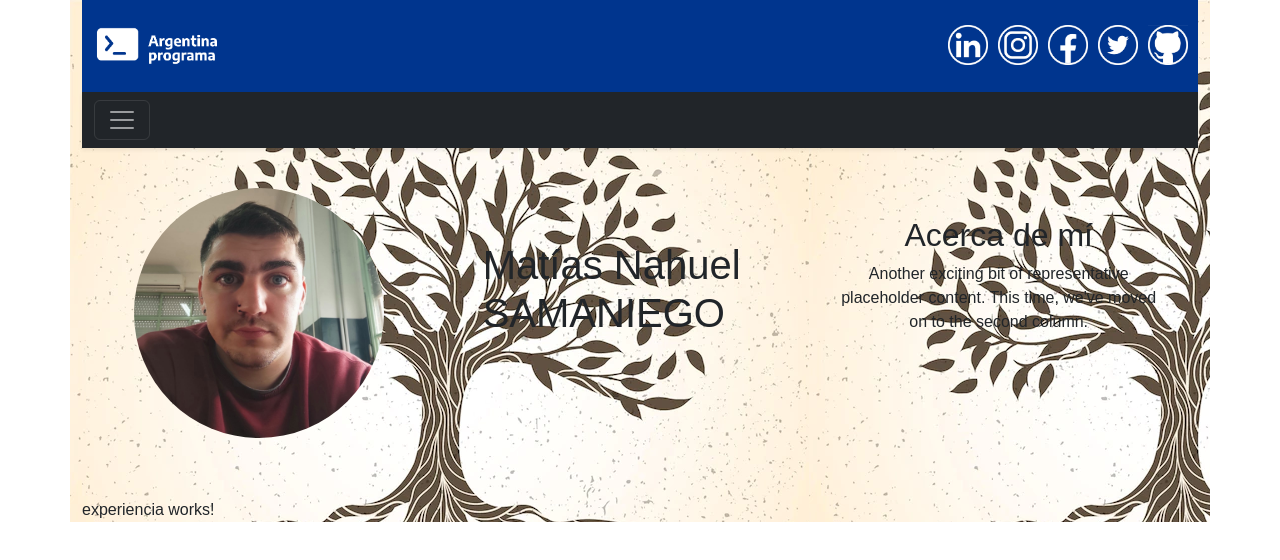
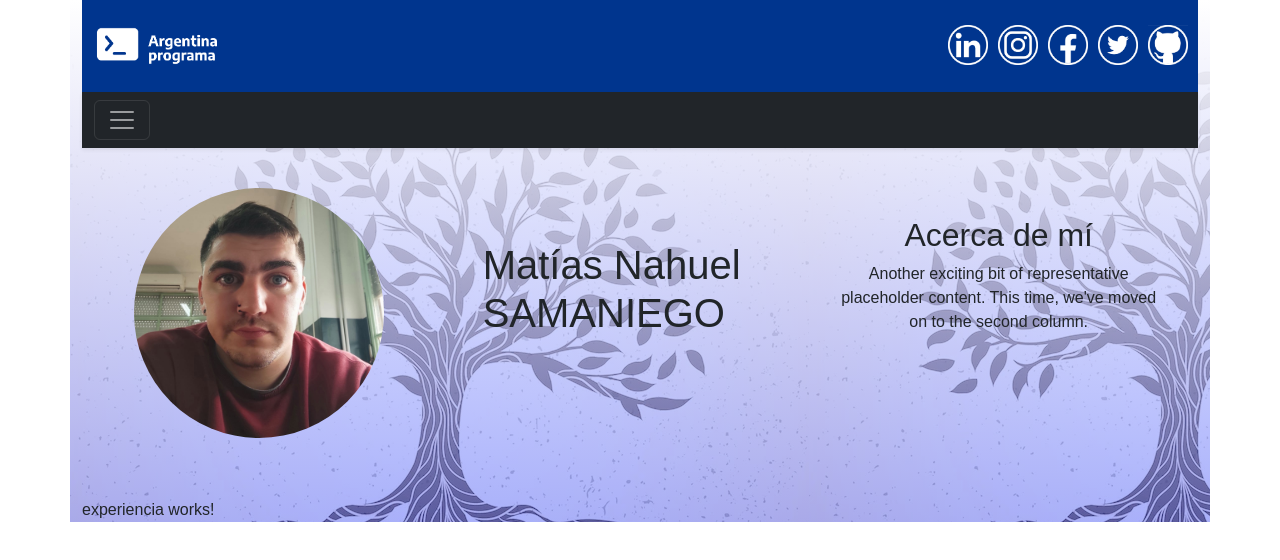
Before and after one commit to matnasama/frontend, an Angular app in the folder FrontEnd/: page / in a window 1280 px wide. Shown: the top 560 px of the page. Built offline with nearby package versions, Linux system fonts and the light colour scheme; a web font is replaced by a local one.

Commit message:
actualizado

```diff
--- a/FrontEnd/src/app/app.component.css
+++ b/FrontEnd/src/app/app.component.css
@@ -1,3 +1,5 @@
-.container {
-    background-image: url(../assets/tree2.png);
+.container{
+background-image:linear-gradient(rgb(255, 255, 255),rgba(84, 100, 250, 0.5)),
+ url(../assets/tree2.png);
+
 }
--- a/FrontEnd/src/app/app.module.ts
+++ b/FrontEnd/src/app/app.module.ts
@@ -10,6 +10,7 @@ import { NgbModule } from '@ng-bootstrap/ng-bootstrap';
 import { AcercaDeComponent } from './components/acerca-de/acerca-de.component';
 import { MenuComponent } from './components/menu/menu.component';
 import { ExperienciaComponent } from './components/experiencia/experiencia.component';
+import { FondoComponent } from './components/fondo/fondo.component';
 
 @NgModule({
   declarations: [
@@ -19,7 +20,8 @@ import { ExperienciaComponent } from './components/experiencia/experiencia.compo
     SocialComponent,
     AcercaDeComponent,
     MenuComponent,
-    ExperienciaComponent
+    ExperienciaComponent,
+    FondoComponent
   ],
   imports: [
     BrowserModule,
--- a/FrontEnd/src/app/components/menu/menu.component.css
+++ b/FrontEnd/src/app/components/menu/menu.component.css
@@ -0,0 +1,3 @@
+button{
+    float: right;
+}
--- a/FrontEnd/src/app/components/menu/menu.component.html
+++ b/FrontEnd/src/app/components/menu/menu.component.html
@@ -47,6 +47,7 @@
     <div class="navbar navbar-dark bg-dark shadow-sm">
       <div class="container">
 
+
         <button class="navbar-toggler collapsed" type="button" data-bs-toggle="collapse" data-bs-target="#navbarHeader" aria-controls="navbarHeader" aria-expanded="false" aria-label="Toggle navigation">
           <span class="navbar-toggler-icon"></span>
         </button>
```
Also changed, not shown: FrontEnd/src/app/app.component.html (+4 -5 lines), FrontEnd/src/app/components/fondo/fondo.component.ts (added, +10 -0 lines), FrontEnd/src/app/components/fondo/fondo.component.css (added), FrontEnd/src/app/components/fondo/fondo.component.html (added), 1 other file (tests, documents, lock files or other folders).
